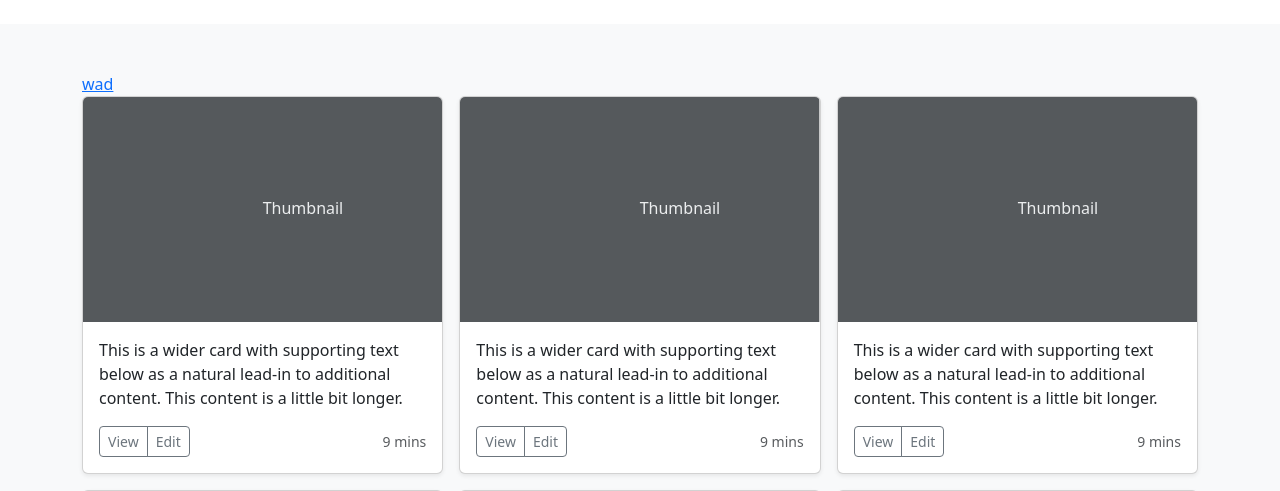
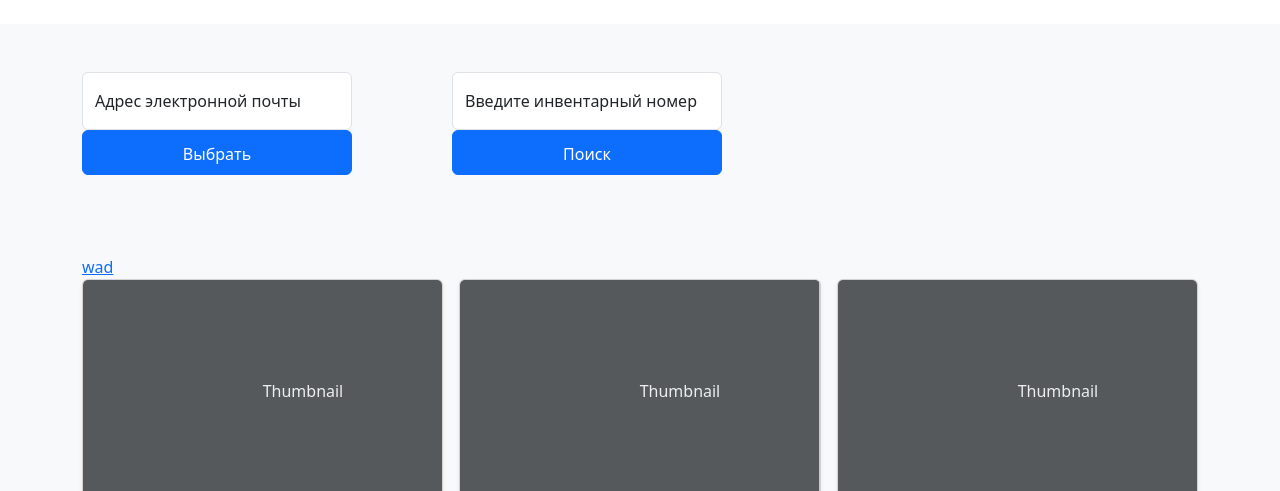
Before and after one commit to vanurtw/TrackingSystem, a Django app: page /tehnique/ in a window 1280 px wide. Shown: the part 73-564 px from the top of the page. Run offline with Django 5.2, Linux system fonts and the light colour scheme.

Commit message:
tehcnique

```diff
--- a/tracking_system/tehnique/templates/tehnique/tehnique_detail.html
+++ b/tracking_system/tehnique/templates/tehnique/tehnique_detail.html
@@ -1,5 +1,9 @@
 {% extends 'base.html' %}
 {% block content %}
+
+
+
+
 <div class="col-lg-8 mx-auto p-4 py-md-5">
     <header class="d-flex align-items-center pb-3 mb-5 border-bottom">
         <a href="/" class="d-flex align-items-center text-body-emphasis text-decoration-none">
--- a/tracking_system/tehnique/templates/tehnique/tehnique_list.html
+++ b/tracking_system/tehnique/templates/tehnique/tehnique_list.html
@@ -1,8 +1,35 @@
 {% extends 'base.html' %}
 {% block title %}Tehnique{% endblock %}
 {% block content %}
+
 <div class="album py-5 bg-body-tertiary">
+
     <div class="container">
+        <div style="display:flex;">
+
+        <form style="width: 270px; margin-bottom:80px">
+            <div class="form-floating">
+                <input type="email" class="form-control" id="floatingInput" placeholder="имя@example.com">
+                <label for="floatingInput"><font style="vertical-align: inherit;"><font
+                        style="vertical-align: inherit;">Адрес
+                    электронной почты</font></font></label>
+            </div>
+            <button class="btn btn-primary w-100 py-2" type="submit"><font style="vertical-align: inherit;"><font
+                    style="vertical-align: inherit;">Выбрать</font></font></button>
+        </form>
+
+
+        <form style="width: 270px; margin-bottom:80px;margin-left: 100px;">
+            <div class="form-floating">
+                <input type="email" class="form-control" id="" placeholder="имя@example.com">
+                <label for="floatingInput"><font style="vertical-align: inherit;"><font
+                        style="vertical-align: inherit;">Введите инвентарный номер</font></font></label>
+            </div>
+            <button class="btn btn-primary w-100 py-2" type="submit"><font style="vertical-align: inherit;"><font
+                    style="vertical-align: inherit;">Поиск</font></font></button>
+        </form>
+
+            </div>
         <a href="{% url 'tehnique_detail' %}">wad</a>
         <div class="row row-cols-1 row-cols-sm-2 row-cols-md-3 g-3">
             <div class="col">
```
